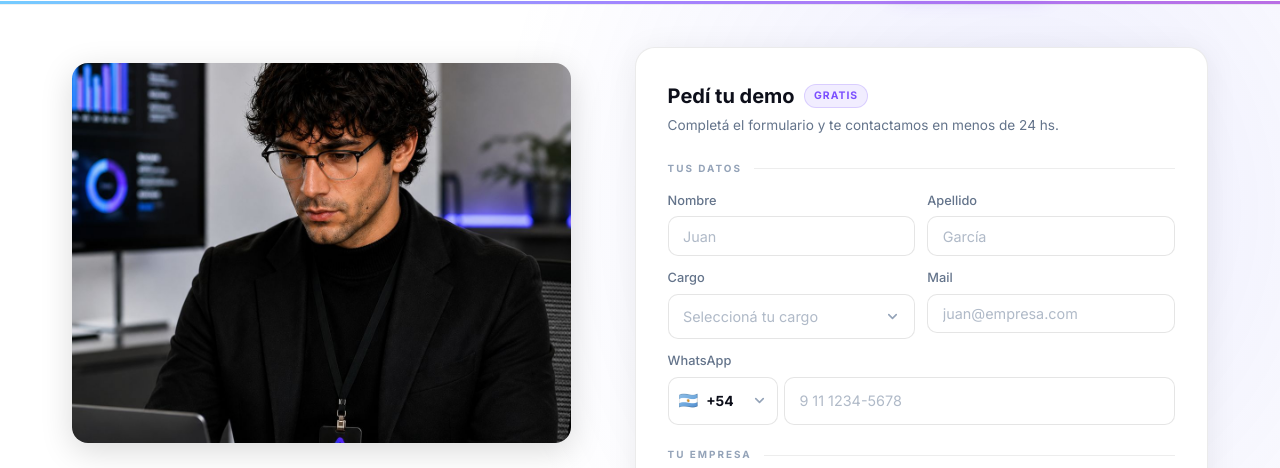
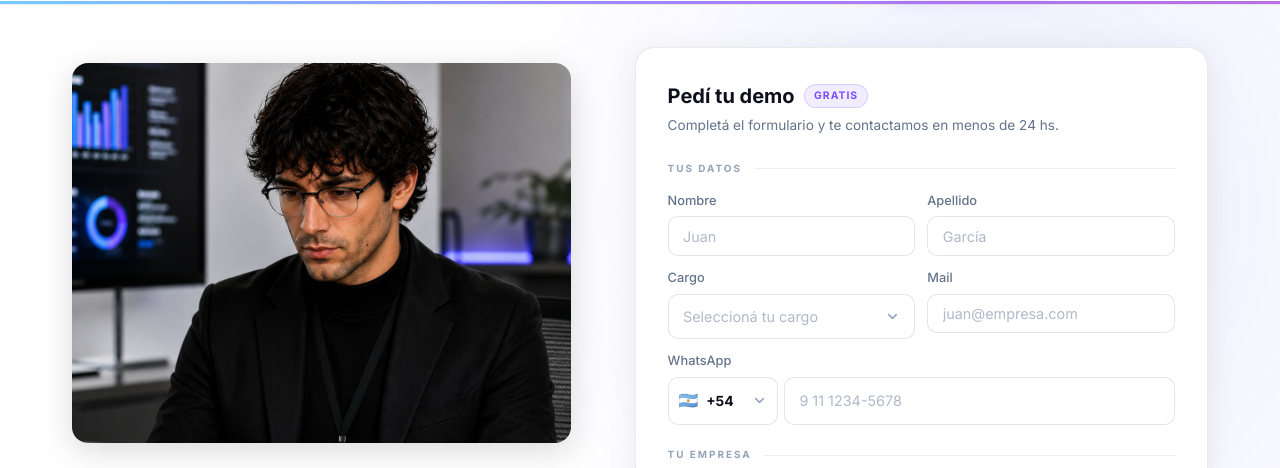
Before and after one commit to mhernayes-ateam/ateam_web, a plain HTML site: page demo/index.html in a window 1280 px wide. Shown: the part 65-533 px from the top of the page. Drawn offline with nearby package versions, Linux system fonts and the light colour scheme.

Commit message:
fix: demo axel_3 object-position center 5% — show full head without cut

```diff
--- a/demo/index.html
+++ b/demo/index.html
@@ -228,7 +228,7 @@
                 <div class="fade-in-up" style="padding-top:1rem;">
                     <!-- Axel visual -->
                     <div style="border-radius:16px;overflow:hidden;margin-bottom:1.75rem;height:380px;box-shadow:0 8px 32px rgba(0,0,0,0.15);">
-                        <img src="/assets/img/axel_3.jpg" alt="Axel — Demo" style="width:100%;height:100%;object-fit:cover;object-position:center 20%;display:block;">
+                        <img src="/assets/img/axel_3.jpg" alt="Axel — Demo" style="width:100%;height:100%;object-fit:cover;object-position:center 5%;display:block;">
                     </div>
                     <div class="badge badge-accent" style="margin-bottom:1.5rem;">
                         <span data-lang="es">Sesión de 15 min · Sin compromiso</span><span data-lang="en">15-minute session · No commitment</span>
```
